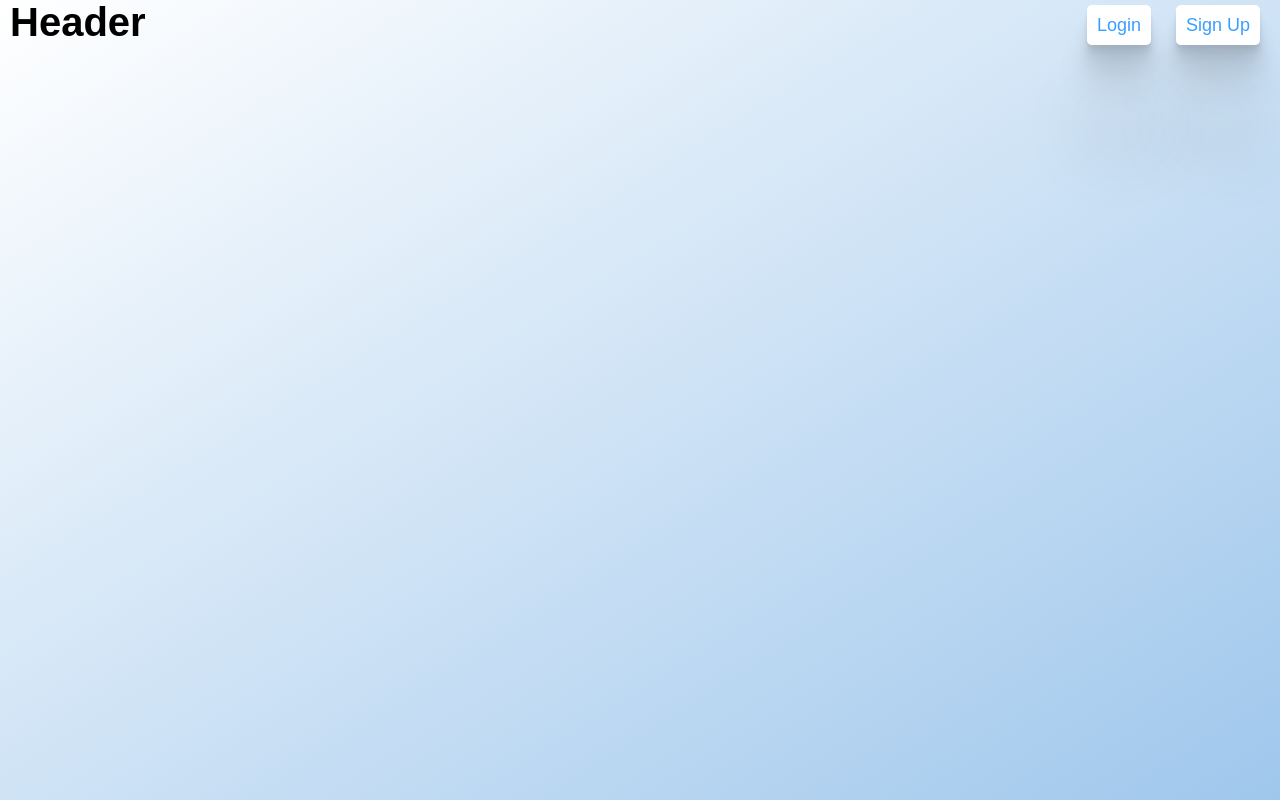
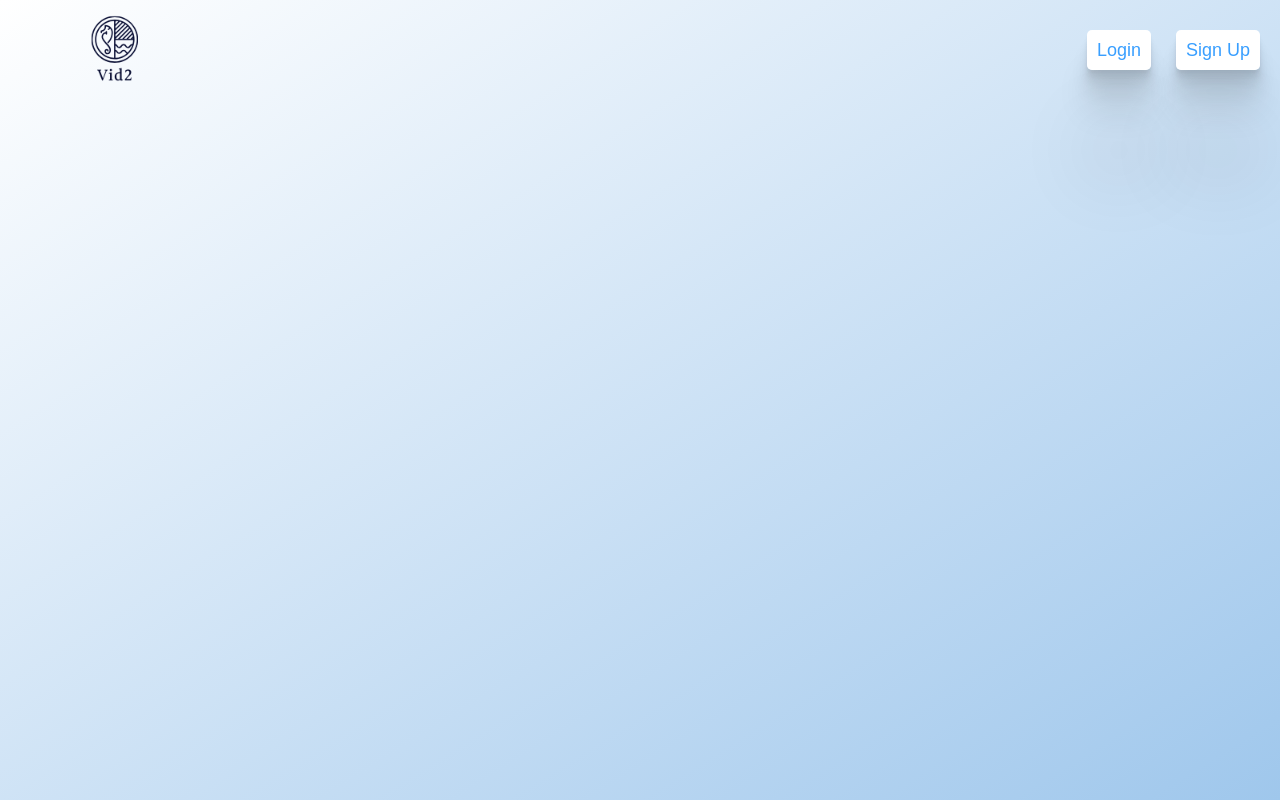
Before and after one commit to JeffVega/VidVid, a React app: page / in a window 1280 px wide. Built offline with nearby package versions, Linux system fonts and the light colour scheme.

Commit message:
updated css and logo

```diff
--- a/src/components/header/header.js
+++ b/src/components/header/header.js
@@ -1,12 +1,12 @@
 import React from 'react'
-
+import Logo from '../../utils/imgs/logo.png'
 
 
 const Header = () =>{
 return(
     <div className="header">
         <div className="header_name">
-            <h1>Header</h1>
+            <img src={Logo} alt="logo image"/>
         </div>
         <header>
            <ul>
--- a/src/utils/sass/pages/_home.scss
+++ b/src/utils/sass/pages/_home.scss
@@ -2,20 +2,29 @@
     height: 100vh;
     width: 100%;
     background: linear-gradient(to right bottom, white, #9fc7ec);
-
+    position: relative;
     .header {
         display: flex;
         flex-direction: row;
         justify-content: space-between;
+        align-items: center;
+        height: 100px;
 
         &_name {
             font-size: 20px;
             margin-left: 10px;
+            img{
+               max-width: 100%;
+               width: 200px;
+
+               transform: translateY(30px);
+            }
         }
 
         header {
             padding-right: 20px;
-            margin-top: 10px;
+
+
 
             ul {
                 display: flex;
@@ -25,7 +34,7 @@
                 list-style: none;
 
                 li {
-                    margin-top: 5px;
+
                     margin-left: 25px;
 
                     a {
```
Also changed, not shown: src/index.css, src/utils/imgs/logo.png (added).
